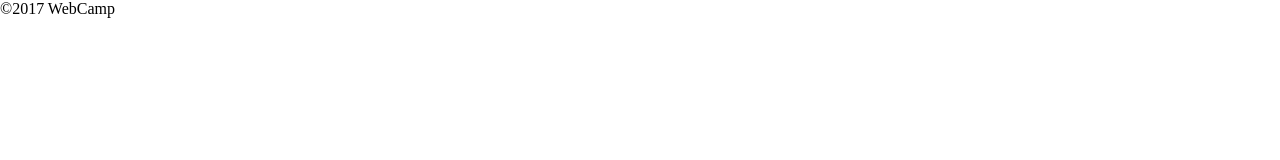
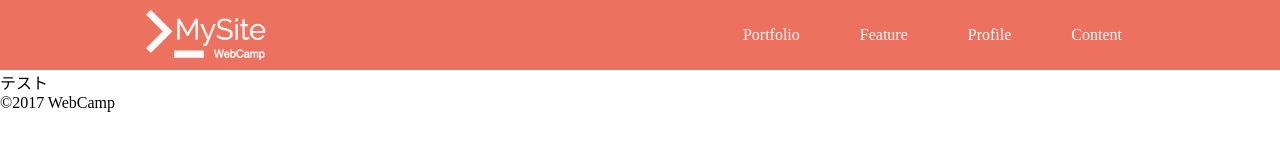
Before and after one commit to yomowataru/DWC-challenge-1, a plain HTML site: page index.html in a window 1280 px wide. Drawn offline with Linux system fonts and the light colour scheme; some packages are replaced by stand-ins of ours.

Commit message:
ヘッダー作成

```diff
--- /dev/null
+++ b/css/style.css
@@ -0,0 +1,41 @@
+* {
+  margin: 0;
+  padding: 0;
+  box-sizing: border-box;
+}
+
+/*********************** ヘッダー ***********************/
+header {
+  background-color: #ec715f;
+  width: 100%;
+  height: 70px;
+}
+
+.header {
+  width: 1024px;
+  height: 70px;
+  margin: 0 auto;
+  display: flex;
+  justify-content: space-between; /* display flex で横並びにした要素を両端揃えで配置する（ここでは、h1要素とnav要素）*/
+}
+
+.header img {
+  height: 70px;
+  object-fit: cover;
+}
+
+.nav {
+  display: flex;
+  line-height: 70px;
+}
+
+.nav-list {
+  list-style: none;
+  font-size: 16px;
+  margin: 0 30px;
+}
+
+.nav-list a {
+  text-decoration: none;
+  color: #fafafa;
+}
--- a/index.html
+++ b/index.html
@@ -7,7 +7,7 @@
     <!-- リセットCSS -->
     <link rel="stylesheet" href="https://unpkg.com/ress@5.0.2/dist/ress.min.css">
     <!-- CSS読み込み -->
-    <link rel="stylesheet" href=" ">
+    <link rel="stylesheet" href="css/style.css">
     <!-- ファビコン -->
     <link rel="shortcut icon" href="" type="image/ico">
     <!-- レスポンシブ -->
@@ -17,22 +17,27 @@
 
   <body>
     <header>
-      <div class="logo">
-
+      <div class="header">
+        <h1><a href="#mv"><img src="img/logo.png" alt="ロゴ"></a></h1>
+        <nav>
+          <ul class="nav">
+            <li class="nav-list"><a href="#portfolio">Portfolio</a></li>
+            <li class="nav-list"><a href="#feature">Feature</a></li>
+            <li class="nav-list"><a href="#profile">Profile</a></li>
+            <li class="nav-list"><a href="#contact">Content</a></li>
+          </ul>
+        </nav>
       </div>
-      <nav>
-
-      </nav>
     </header>
 
     <main>
       <!-- メインビジュアル -->
-      <section id="mv"></section>
+      <section id="mv">テスト</section>
 
       <!-- ポートフォリオ -->
       <section id="portfolio"></section>
 
-      <!-- フューチャー -->
+      <!-- ヒューチャー -->
       <section id="feature"></section>
 
       <!-- プロフィール -->
```
